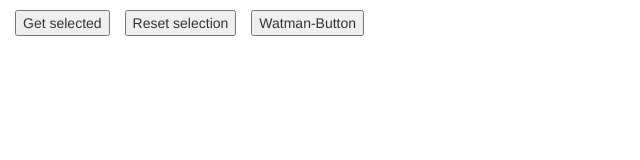
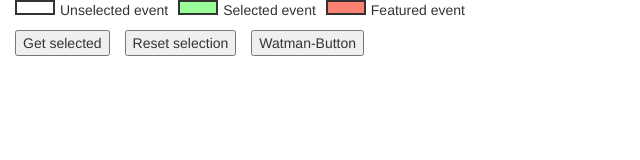
Before and after one commit to amiv-eth/amiv-announce-tool, a plain HTML site: page selector.html in a window 1280 px wide. Shown: the whole page, without its empty margins (0-640 px from the left). Drawn offline with Linux system fonts and the light colour scheme; no server answers.

Commit message:
Added key for the colors used to declare state of event

```diff
--- a/css/style.css
+++ b/css/style.css
@@ -16,3 +16,29 @@ tr:hover{
 .buttons{
     margin-left:15px;
 }
+.show_color{
+    width:40px;
+    height:15px;
+    float:left;
+    border-style:solid;
+    border-width:2px;
+    margin-right: 5px;
+}
+#leftkey{
+    float:left;
+}
+#middlekey{
+    float:middle;
+}
+#rightkey{
+    float:middle;
+}
+.keytext{
+    float:left;
+    margin-right:10px;
+}
+#key{
+    margin-top: -10px;
+    width:80%;
+    height:30px;
+}
--- a/selector.html
+++ b/selector.html
@@ -28,9 +28,9 @@
 
   <div id="tableset">
 
-      <p id="events"></p>
+    <p id="events"></p>
+    <div id="key"><div id="leftkey"><div class="show_color"></div><p class="keytext">Unselected event</p></div><div id="middlekey"><div class="show_color selected"></div><p class="keytext">Selected event</p></div><div id="rightkey"><div class="show_color featured"></div><p class="keytext">Featured event</p></div></div>
       <p><button id="select">Get selected</button><button id="reset" class="buttons">Reset selection</button><button id="watman" class="buttons" data-featherlight="./watman.jpg">Watman-Button</button></p>
-
   </div>
 
 </body>
```
